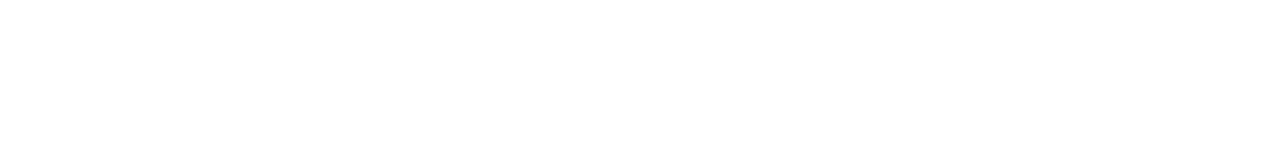
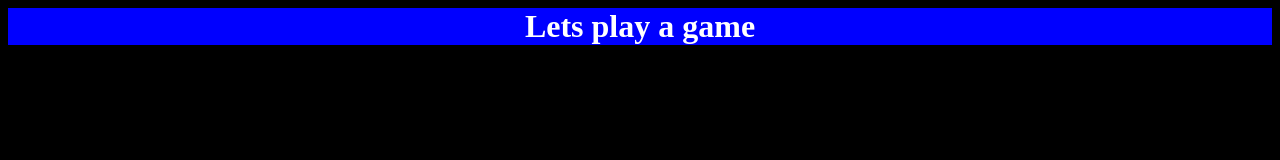
Before and after one commit to gavvahar/My-game, a plain HTML site: page index.html in a window 1280 px wide. Drawn offline with Linux system fonts and the light colour scheme.

Commit message:
Working on game

```diff
--- /dev/null
+++ b/assessts/style.css
@@ -0,0 +1,13 @@
+.header
+{
+    background-color: blue;
+}
+.title
+{
+    color: white;
+    text-align: center;
+}
+html
+{
+    background-color: black;
+}
--- a/index.html
+++ b/index.html
@@ -1,8 +1,12 @@
 <html>
     <head>
-        <title></title>
+        <title>Welcome to my game</title>
+        <link href="assessts/style.css" rel="stylesheet" type="text/css" />
     </head>
     <body>
-        <div class="header"></div>
+        <div class="header">
+            <h1 class="title">Lets play a game</h1>
+        </div>
+        <script src="assessts/script.js"></script>
     </body>
 </html>
```
Also changed, not shown: assessts/script.js (added).
